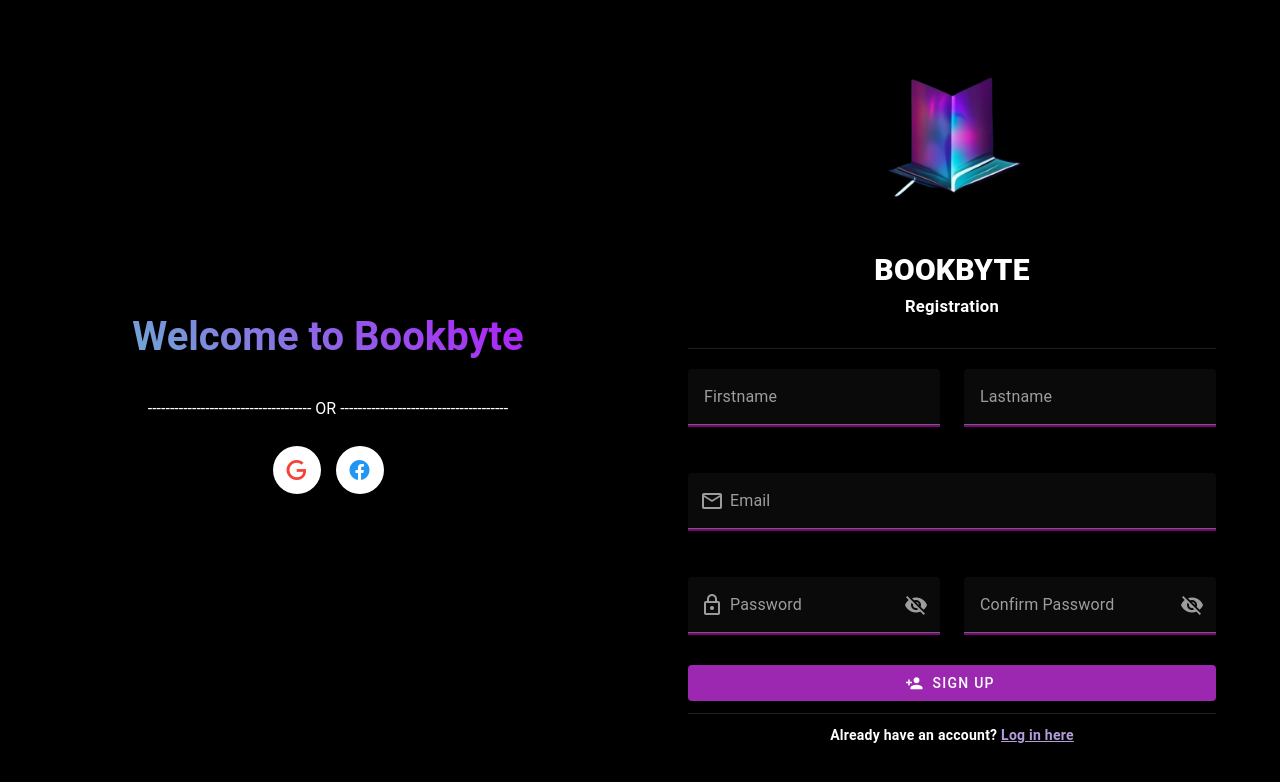
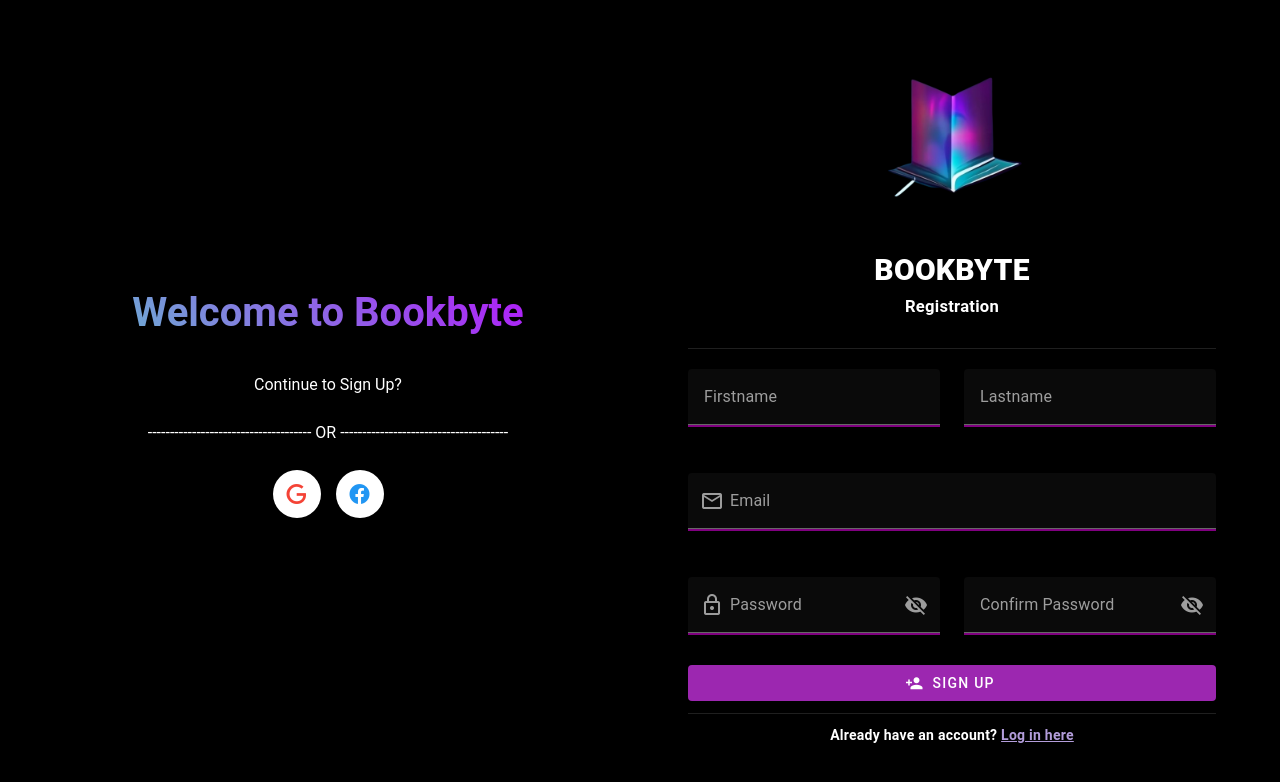
Before and after one commit to dyannacastro/BOOKBYTE, a Vue app: page /register in a window 1280 px wide. Shown: the top 782 px of the page. Built offline with nearby package versions, Linux system fonts and the light colour scheme.

Commit message:
feat: added Continue to Sign Up? text

```diff
--- a/src/views/auth/RegisterView.vue
+++ b/src/views/auth/RegisterView.vue
@@ -13,7 +13,8 @@
         <div class="content-wrapper">
           <h1 class="gradient-text">Welcome to Bookbyte</h1>
           <div class="desktop-social-section">
-            <p class="quote-text">------------------------------------- OR --------------------------------------</p>
+            <p class="quote-text">Continue to Sign Up? <br><br>
+              ------------------------------------- OR --------------------------------------</p>
             <div class="social-login">
               <v-btn icon large>
                 <v-icon color="red darken-1">mdi-google</v-icon>
@@ -61,7 +62,8 @@
           </v-card-text>
 
           <div v-if="smAndDown" class="mobile-social-section">
-            <p class="quote-text">-------------------------------------- OR ---------------------------------------</p>
+            <p class="quote-text">Continue to Sign Up? <br><br>
+              -------------------------------------- OR ---------------------------------------</p>
             <div class="social-login">
               <v-btn icon large>
                 <v-icon color="red darken-1">mdi-google</v-icon>
```
